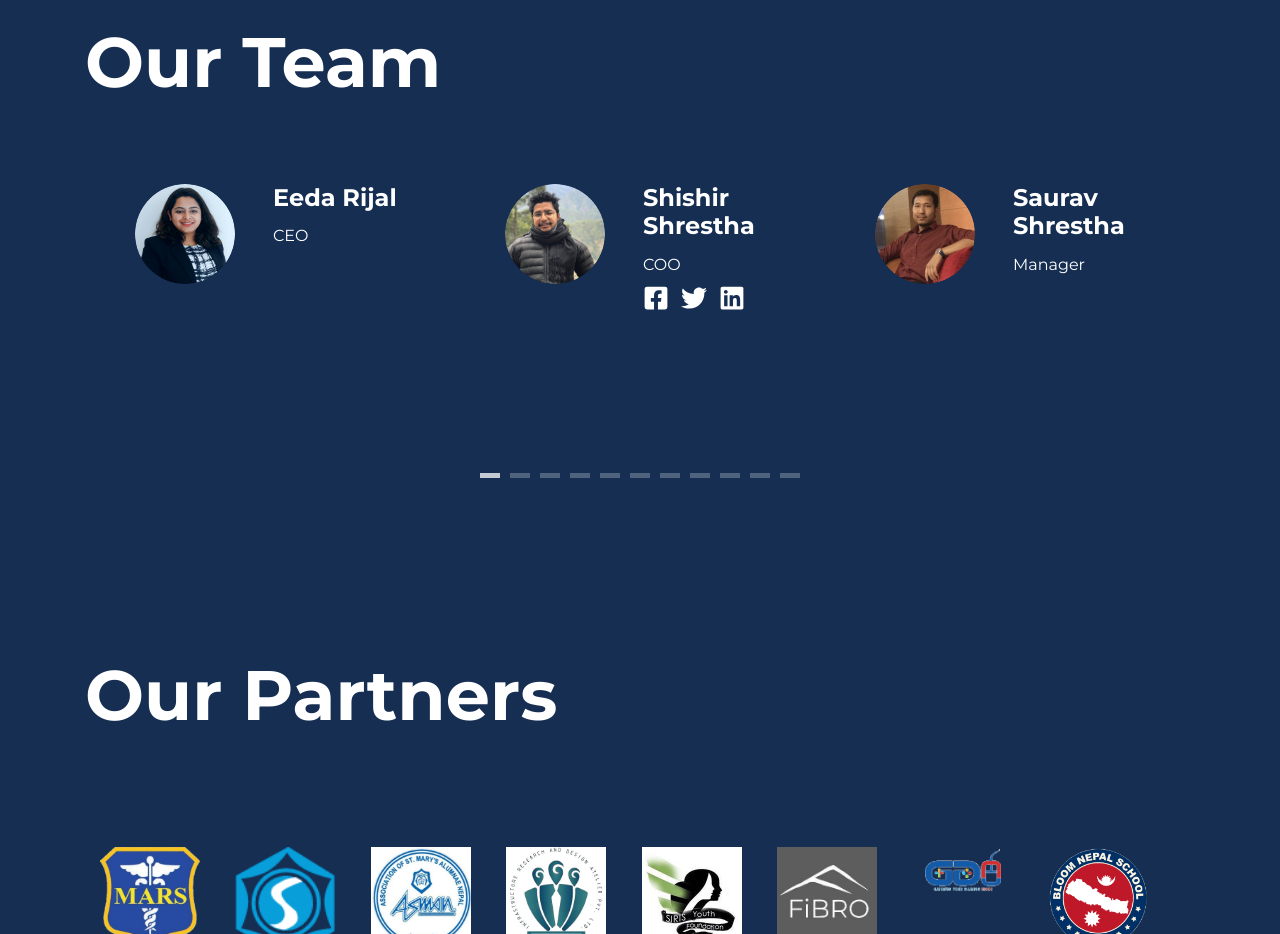
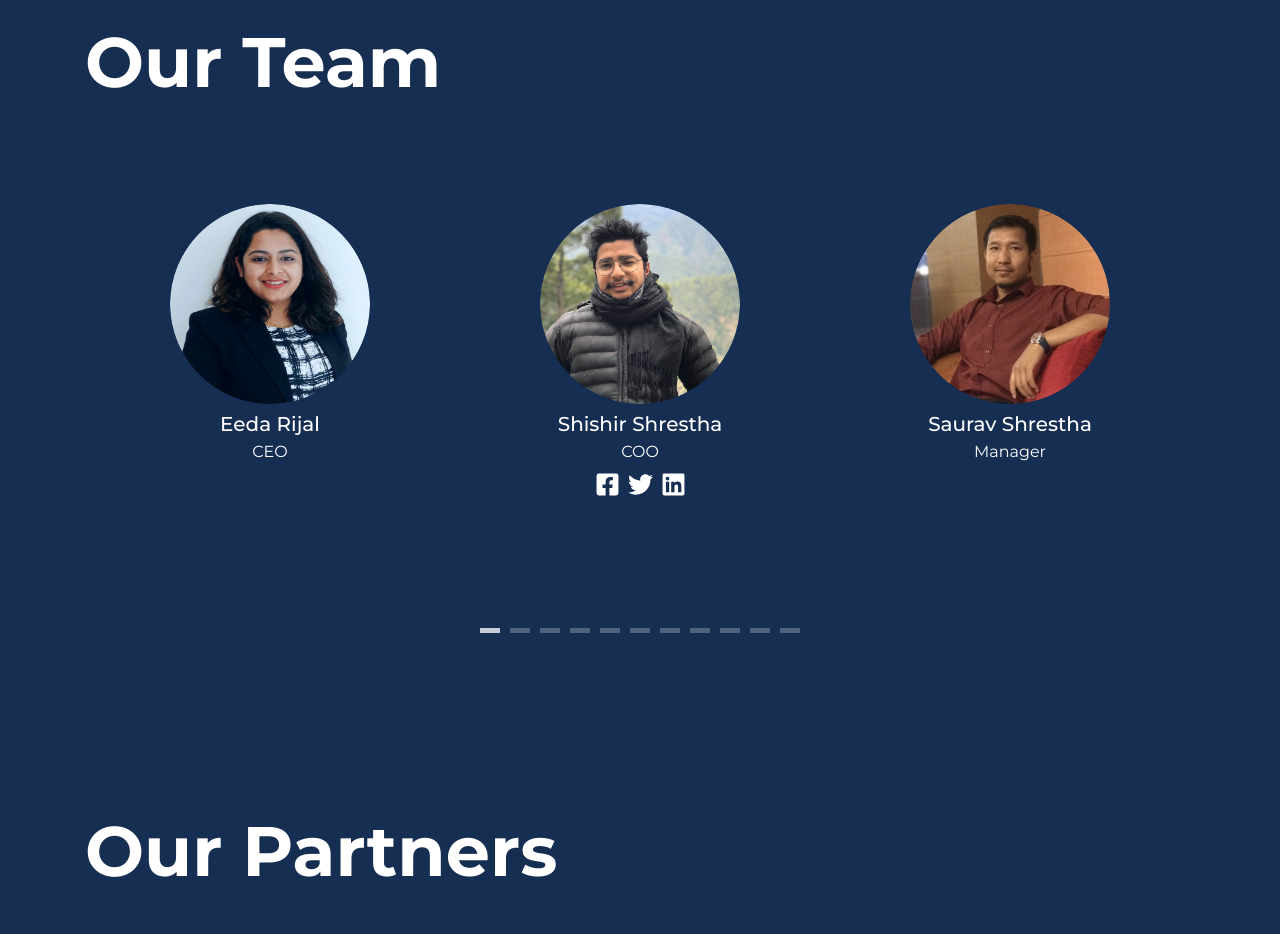
Before and after one commit to timeportal21/sochware-update, a React (Create React App) app: page /about in a window 1280 px wide. Shown: the part 960-1894 px from the top of the page. Built offline with nearby package versions, Linux system fonts and the light colour scheme; grey boxes are pictures that could not be loaded.

Commit message:
style modified about team

```diff
--- a/src/components/Features/Features.js
+++ b/src/components/Features/Features.js
@@ -63,7 +63,9 @@ function Features({ heroColor, customButton, borderButton }) {
                                     </div>
                                     <div className={`group-title`}>
                                         <h2>{data.title}</h2>
-                                        <p>{data.detail}</p>
+                                        <p className="text-justify">
+                                            {data.detail}
+                                        </p>
                                     </div>
                                 </div>
                             </div>
--- a/src/pages/About/About.js
+++ b/src/pages/About/About.js
@@ -34,6 +34,7 @@ import somen from "../../images/partners/somen.png";
 import suswasthya from "../../images/partners/suswasthya.png";
 
 import Slider from "react-slick";
+import { Card, CardDeck } from "react-bootstrap";
 
 function About({ heroColor, customButton, listImage }) {
     const settings = {
@@ -248,194 +249,61 @@ function About({ heroColor, customButton, listImage }) {
                 </div>
                 <div className={`team-slider ${heroColor}`}>
                     <div className="container">
-                        <Slider {...settings}>
+                        <Slider {...settings} className="slider-content">
                             {ourTeam.map((data, i) => (
-                                <div className="slider-content" key={i}>
                                 <div className="card">
-                                        <div className="row">
-                                            <div className="col-auto">
+                                    <div className="card-body text-center">
                                         <img
                                             src={data.image}
-                                                    className="img-fluid"
-                                                    alt=""
+                                            className="rounded-circle center team-image mx-auto"
+                                            alt={data.name}
                                         />
-                                            </div>
-                                            <div className="col">
-                                                <div className="card-block px-2">
-                                                    <h4 className="card-title">
+                                        <h5 className="card-title mt-2 mb-1">
                                             {data.name}
-                                                    </h4>
-                                                    <div className="card-text">
+                                        </h5>
+                                        <span className="fs-2 mb-3">
                                             {data.designation}
-                                                    </div>
-                                                    <div className="social-links d-flex">
+                                        </span>
+                                        <ul className="list-inline">
                                             {data.facebook ? (
-                                                            <a
-                                                                href={
-                                                                    data.facebook
-                                                                }
-                                                            >
+                                                <li className="list-inline-item">
+                                                    <a href={data.facebook}>
                                                         <FaFacebookSquare />
                                                     </a>
+                                                </li>
                                             ) : null}
                                             {data.instagram ? (
-                                                            <a
-                                                                href={
-                                                                    data.instagram
-                                                                }
-                                                            >
+                                                <li className="list-inline-item">
+                                                    <a href={data.instagram}>
                                                         <FaInstagram />
                                                     </a>
+                                                </li>
                                             ) : null}
 
                                             {data.mail ? (
+                                                <li className="list-inline-item">
                                                     <a href={data.mail}>
                                                         <FaEnvelope />
                                                     </a>
+                                                </li>
                                             ) : null}
                                             {data.twitter ? (
-                                                            <a
-                                                                href={
-                                                                    data.twitter
-                                                                }
-                                                            >
+                                                <li className="list-inline-item">
+                                                    <a href={data.twitter}>
                                                         <FaTwitter />
                                                     </a>
+                                                </li>
                                             ) : null}
 
                                             {data.linkedin ? (
-                                                            <a
-                                                                href={
-                                                                    data.linkedin
-                                                                }
-                                                            >
-                                                                <FaLinkedin />
-                                                            </a>
-                                                        ) : null}
-                                                    </div>
-                                                </div>
-                                            </div>
-                                        </div>
-                                    </div>
-
-                                    {/* <div className="card">
-                                        <img
-                                            src={data.image}
-                                            className="card-img-top"
-                                            alt="..."
-                                        />
-                                        <div className="card-body">
-                                            <h5 className="card-title">
-                                                {data.name}
-                                            </h5>
-                                            <p className="card-text">
-                                                <small className="text-muted">
-                                                    {data.designation}
-                                                </small>
-                                            </p>
-                                            <div className="social-links d-flex">
-                                                {data.facebook ? (
-                                                    <a href={data.facebook}>
-                                                        <FaFacebookSquare />
-                                                    </a>
-                                                ) : null}
-                                                {data.instagram ? (
-                                                    <a href={data.instagram}>
-                                                        <FaInstagram />
-                                                    </a>
-                                                ) : null}
-
-                                                {data.mail ? (
-                                                    <a href={data.mail}>
-                                                        <FaEnvelope />
-                                                    </a>
-                                                ) : null}
-                                                {data.twitter ? (
-                                                    <a href={data.twitter}>
-                                                        <FaTwitter />
-                                                    </a>
-                                                ) : null}
-
-                                                {data.linkedin ? (
+                                                <li className="list-inline-item">
                                                     <a href={data.linkedin}>
                                                         <FaLinkedin />
                                                     </a>
+                                                </li>
                                             ) : null}
+                                        </ul>
                                     </div>
-                                        </div>
-                                    </div> */}
-
-                                    {/* <div className="card mr-3">
-                                        <div className="row no-gutters justify-content-center">
-                                            <div className="col-md-3">
-                                                <img
-                                                    src={data.image}
-                                                    alt="..."
-                                                    className="img-fluid"
-                                                />
-                                            </div>
-                                            <div className="col-md-8">
-                                                <div className="card-body">
-                                                    <h5 className="card-title">
-                                                        {data.name}
-                                                    </h5>
-                                                    <p className="card-text">
-                                                        <small className="text-muted">
-                                                            {data.designation}
-                                                        </small>
-                                                    </p>
-                                                    <div className="social-links d-flex">
-                                                        {data.facebook ? (
-                                                            <a
-                                                                href={
-                                                                    data.facebook
-                                                                }
-                                                            >
-                                                                <FaFacebookSquare />
-                                                            </a>
-                                                        ) : null}
-                                                        {data.instagram ? (
-                                                            <a
-                                                                href={
-                                                                    data.instagram
-                                                                }
-                                                            >
-                                                                <FaInstagram />
-                                                            </a>
-                                                        ) : null}
-
-                                                        {data.mail ? (
-                                                            <a href={data.mail}>
-                                                                <FaEnvelope />
-                                                            </a>
-                                                        ) : null}
-                                                        {data.twitter ? (
-                                                            <a
-                                                                href={
-                                                                    data.twitter
-                                                                }
-                                                            >
-                                                                <FaTwitter />
-                                                            </a>
-                                                        ) : null}
-
-                                                        {data.linkedin ? (
-                                                            <a
-                                                                href={
-                                                                    data.linkedin
-                                                                }
-                                                            >
-                                                                <FaLinkedin />
-                                                            </a>
-                                                        ) : null}
-                                                    </div>
-                                                </div>
-                                            </div>
-                                        </div>
-                                        <p className="container mt-5">
-                                            {data.content}
-                                        </p>
-                                    </div> */}
                                 </div>
                             ))}
                         </Slider>
--- a/src/pages/About/_about.scss
+++ b/src/pages/About/_about.scss
@@ -47,28 +47,12 @@
 
 .team-slider {
     .slider-content {
-        .card {
-            background-color: transparent !important;
-            border: none !important;
-
-            flex-direction: row;
-            align-items: center;
+        ul {
+            font-size: 25px;
         }
-        .card-title {
-            font-weight: bold;
-        }
-        .card img {
-            width: 30%;
-            border-top-right-radius: 0;
-            border-bottom-left-radius: calc(0.25rem - 1px);
-        }
-
-        .social-links {
-            a {
-                color: #fff !important;
-                font-size: 26px;
-                padding-right: 12px;
-            }
+        .team-image {
+            height: 200px !important;
+            width: 200px !important;
         }
     }
     .slick-dots {
@@ -82,19 +66,23 @@
         .slick-dots li button:before {
             background: #2836a0 !important;
         }
-        .social-links {
-            a {
-                color: #071e40 !important;
+        .slider-content {
+            ul {
+                li,
+                a {
+                    color: #071e40;
+                }
             }
         }
     }
-    // &.hero-dark {
-    //     background-color: #152e52;
-    // }
-    .social-links {
-        img {
-            width: 50px !important;
-            height: 20px !important;
+    &.hero-dark {
+        .slider-content {
+            ul {
+                li,
+                a {
+                    color: #fff;
+                }
+            }
         }
     }
 }
```
Also changed, not shown: src/images/teams/anil - Copy.png (added), src/images/teams/anil.png. Lines whose indentation alone changed are shown as unchanged.
